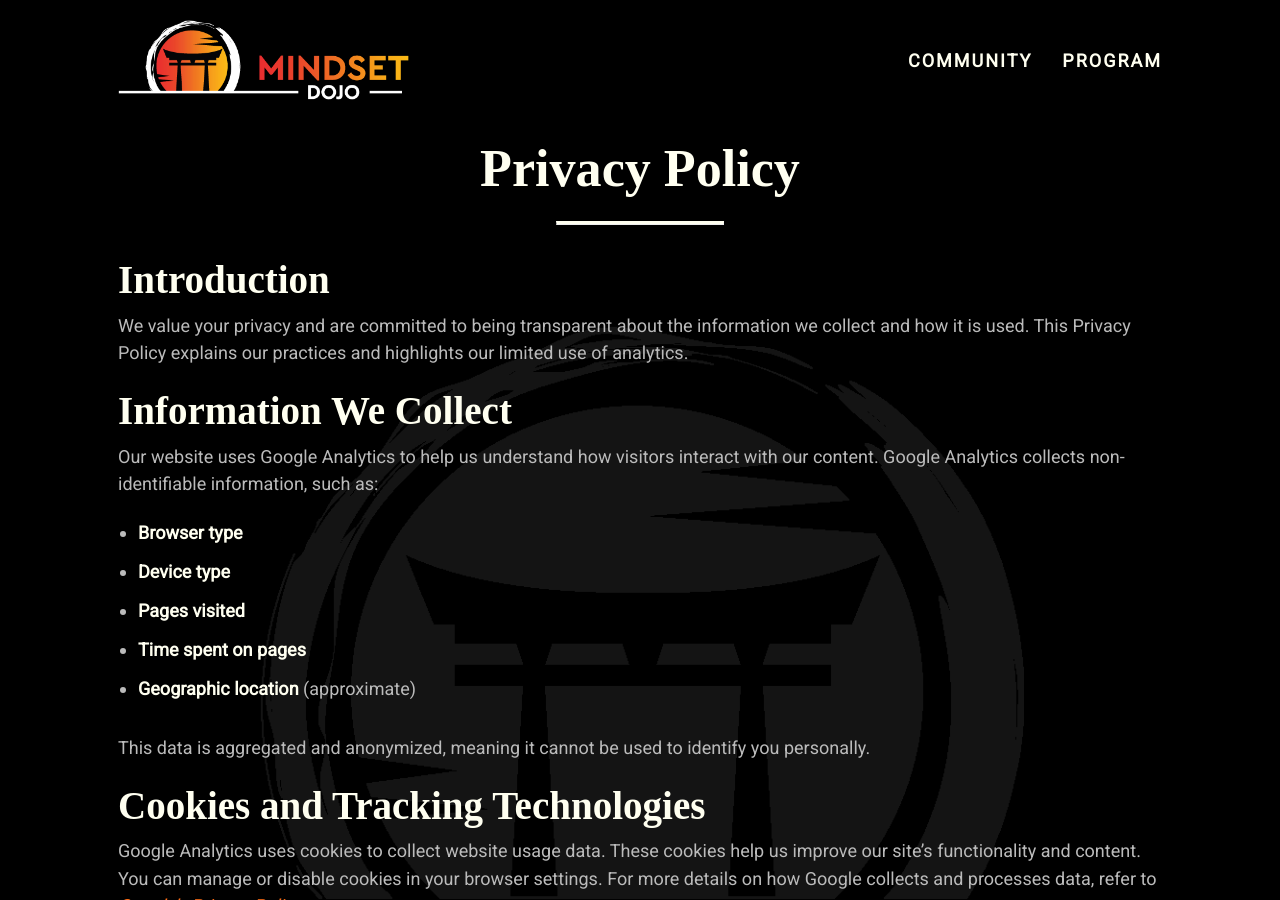
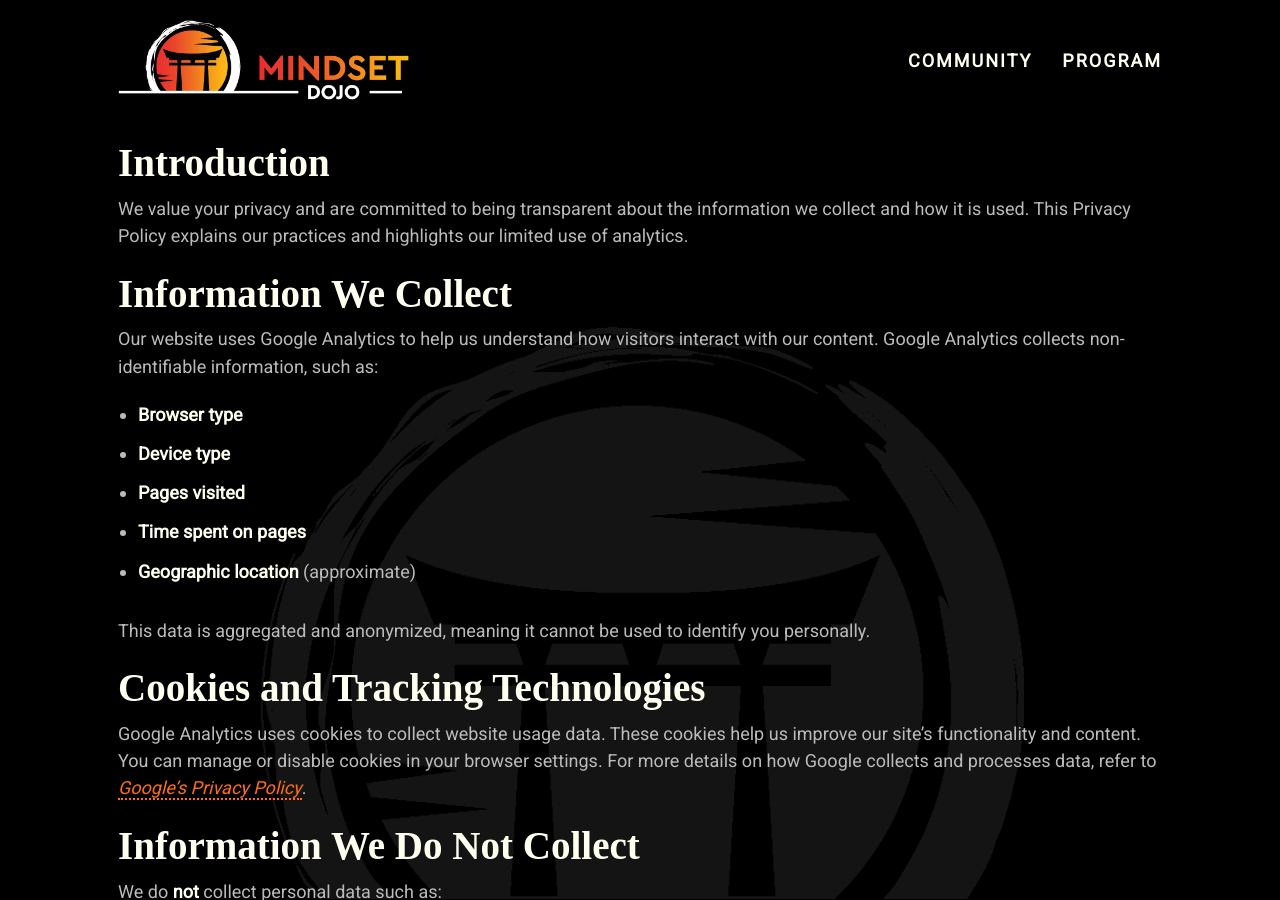
Before and after one commit to mindset-dojo/mindset-dojo.github.io, a Jekyll site: the page built from privacy-policy.md, in a window 1280 px wide and 900 px high. Built offline with Jekyll 4.4.1, drawn with Linux system fonts in a browser that asks for light colours; some web fonts are replaced.

Commit message:
Remove duplicate heading 1 in Privacy Policy and let YAML Front Matter handle heading 1 of privacy-policy.md.

```diff
--- a/privacy-policy.md
+++ b/privacy-policy.md
@@ -5,8 +5,7 @@ description: Privacy Policy
 css_id: privacy-policy
 ---
 
-# Privacy Policy
----
+
 
 ## Introduction
 
```
